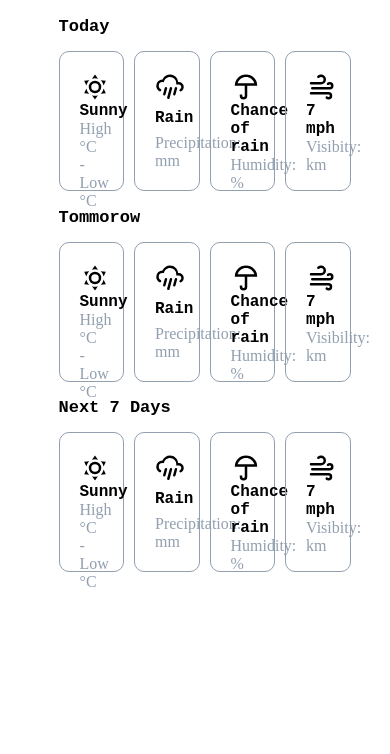
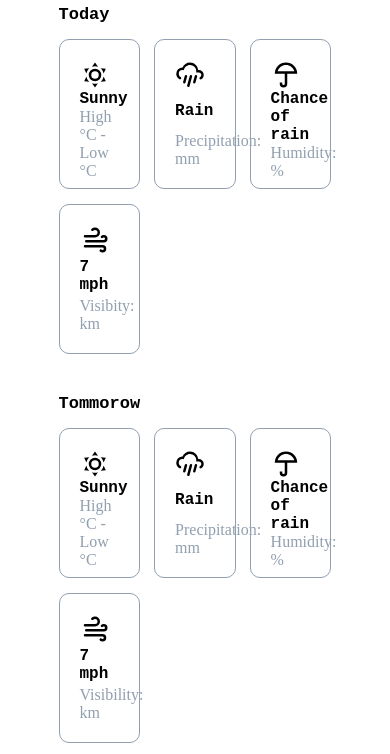
Before and after one commit to Moyinoluwa360/weather-app, a website built with webpack: page src/template.html in a window 390 px wide. Shown: the part 178-932 px from the top of the page. Before the commit the page ends 844 px from the top, so only its background shows below. Built offline with nearby package versions, Linux system fonts and the light colour scheme; no server answers.

Commit message:
added media queries to make mobile responsive

```diff
--- a/src/style.css
+++ b/src/style.css
@@ -4,8 +4,8 @@
     box-sizing: border-box;
 }
 body{
-    height: 100vh;
-    width: 100vw;
+    height: 100%;
+    width: 100%;
 }
 img{
     height: 30px;
@@ -80,6 +80,7 @@ img{
     display: flex;
     justify-content: space-between;
     gap: 10px;
+    flex-wrap: wrap;
 }
 .card{
     display: flex;
@@ -102,3 +103,14 @@ img{
     font-weight: lighter;
     color: #919faf;
 }
+
+@media (max-width: 800px) {
+    .cards{
+        gap:5px;
+    }
+    .card{
+        width: 30%;
+        margin-bottom: 10px;
+        height: 150px;
+    }
+  }
```
